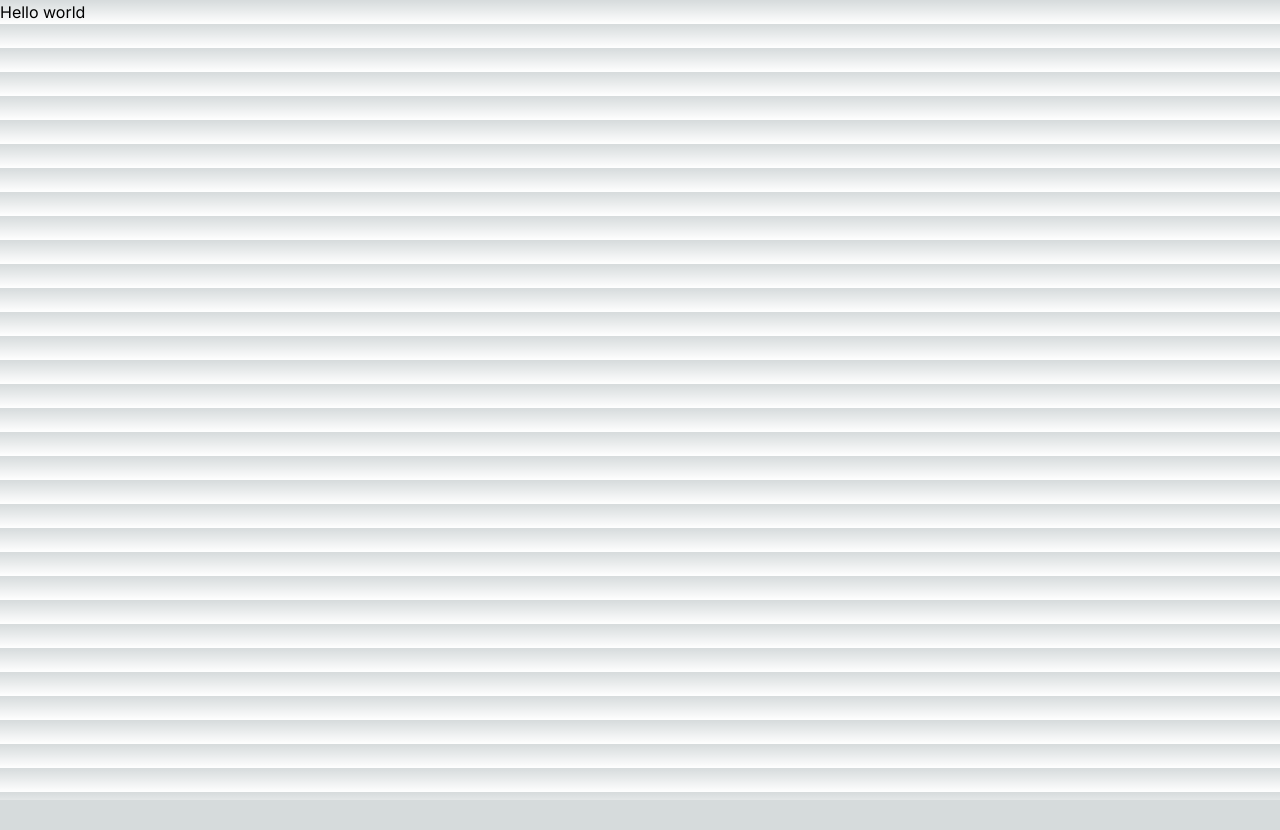
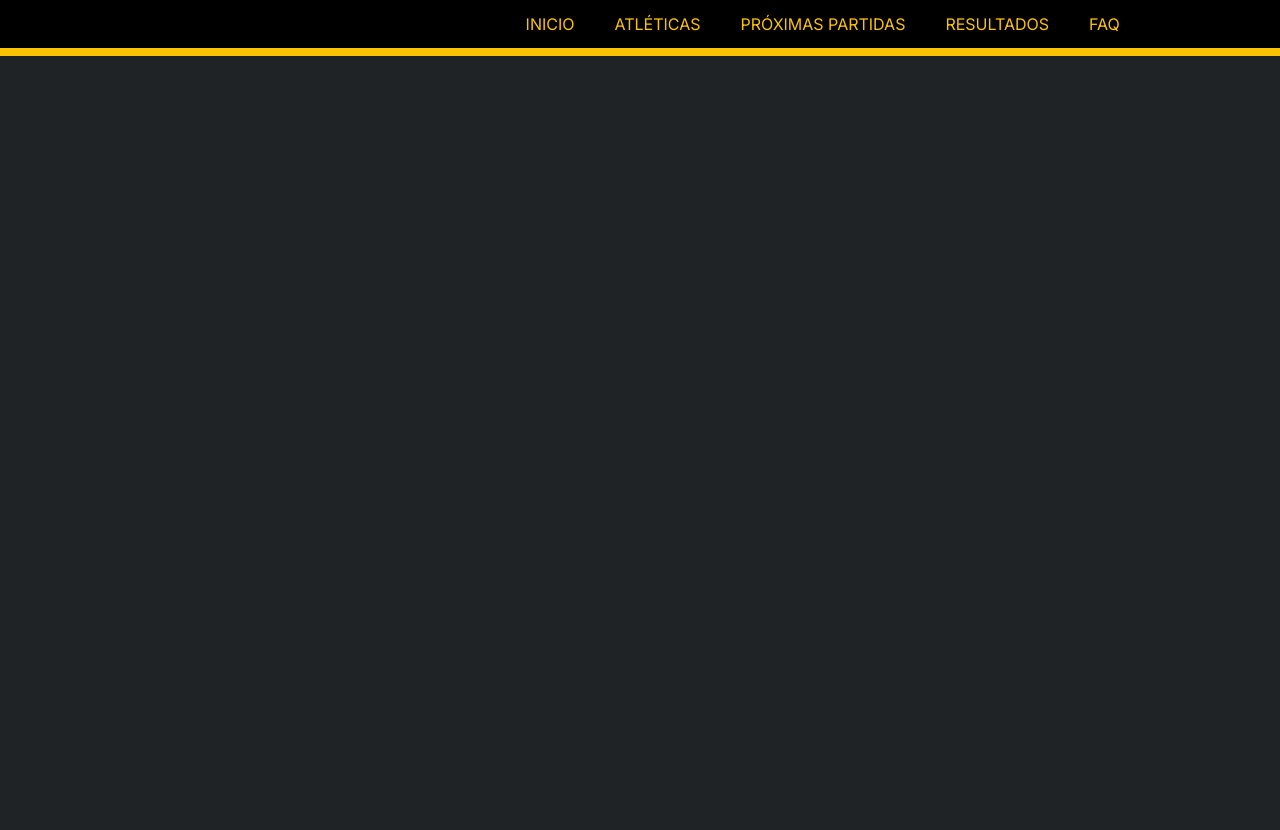
Before and after one commit to Crypto-A-A-A-T-I-U/CIA, a Next.js app: page / in a window 1280 px wide. Shown: the top 830 px of the page. Before the commit the page ends 800 px from the top, so only its background shows below. Built offline with nearby package versions, Linux system fonts and the light colour scheme.

Commit message:
add: page header

```diff
--- a/package.json
+++ b/package.json
@@ -21,6 +21,8 @@
     "eslint": "^8",
     "eslint-config-next": "14.2.1",
     "postcss": "^8",
+    "prettier": "^3.2.5",
+    "prettier-plugin-tailwindcss": "^0.5.13",
     "tailwindcss": "^3.4.1",
     "typescript": "^5"
   }
--- a/src/app/layout.tsx
+++ b/src/app/layout.tsx
@@ -1,12 +1,12 @@
 import type { Metadata } from 'next'
 import { Inter } from 'next/font/google'
 import './globals.css'
+import Link from 'next/link'
 
 const inter = Inter({ subsets: ['latin'] })
 
 export const metadata: Metadata = {
-  title: 'Create Next App',
-  description: 'Generated by create next app',
+  title: 'CIA - Copa Inter Atléticas',
 }
 
 export default function RootLayout({
@@ -15,8 +15,32 @@ export default function RootLayout({
   children: React.ReactNode
 }>) {
   return (
-    <html lang="en">
-      <body className={inter.className}>{children}</body>
+    <html lang="pt-BR">
+      <body className={inter.className}>
+        <header>
+          <nav className="flex h-[7vh] items-center justify-around border-b-8 border-secondary bg-primary">
+            <span>LOGO</span>
+            <ul className="flex gap-x-10 text-secondary">
+              <li>
+                <Link href="/">INICIO</Link>
+              </li>
+              <li>
+                <Link href="/atleticas">ATLÉTICAS</Link>
+              </li>
+              <li>
+                <Link href="/partidas">PRÓXIMAS PARTIDAS</Link>
+              </li>
+              <li>
+                <Link href="/resultados">RESULTADOS</Link>
+              </li>
+              <li>
+                <Link href="/faq">FAQ</Link>
+              </li>
+            </ul>
+          </nav>
+          {children}
+        </header>
+      </body>
     </html>
   )
 }
--- a/src/app/page.tsx
+++ b/src/app/page.tsx
@@ -1,7 +1,3 @@
 export default function Home() {
-  return (
-    <div>
-      <h1>Hello world</h1>
-    </div>
-  )
+  return <div className="h-screen bg-background"></div>
 }
```
Also changed, not shown: public/CIA.jpg (added), 1 other file (tests, documents, lock files or other folders).
